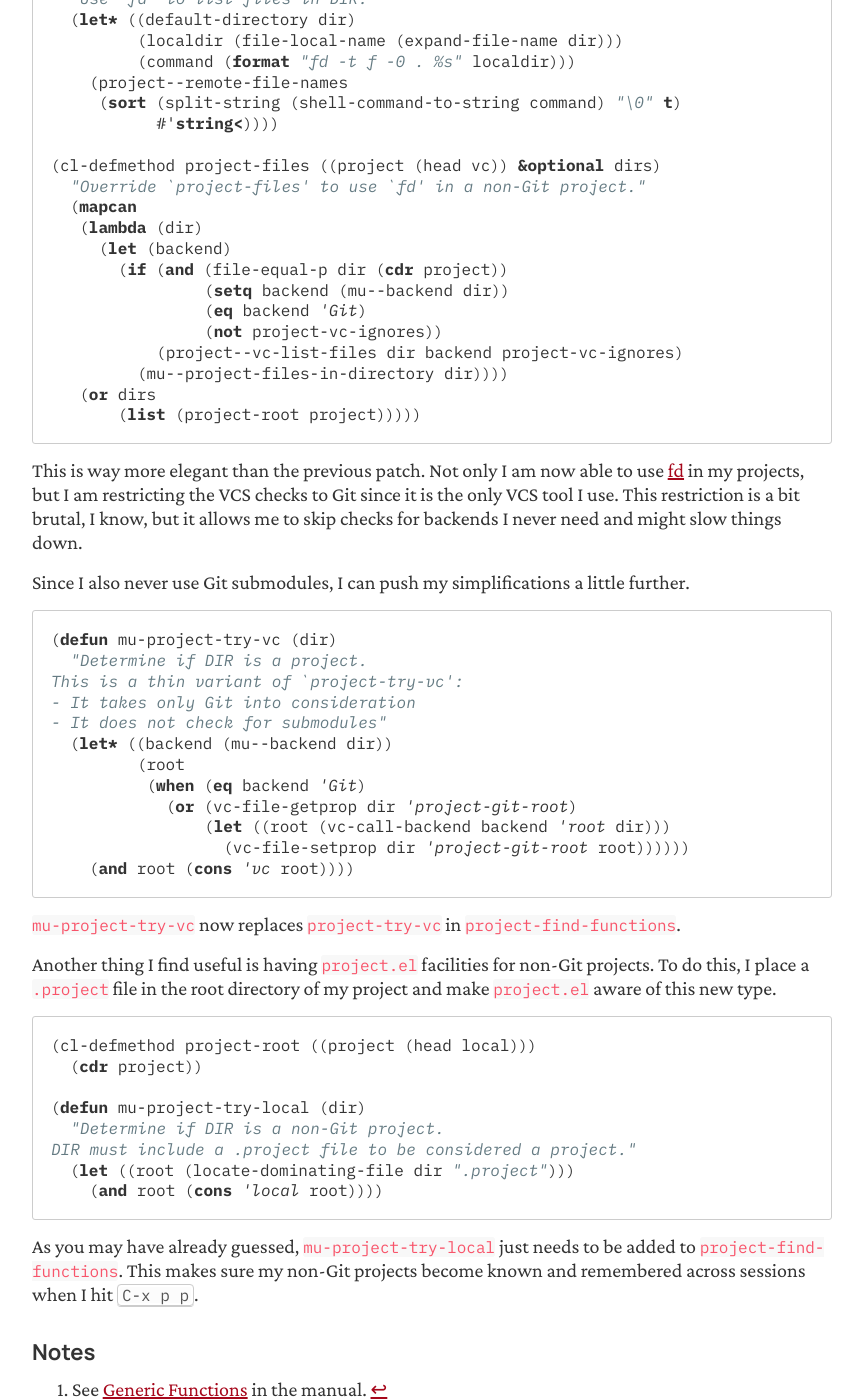
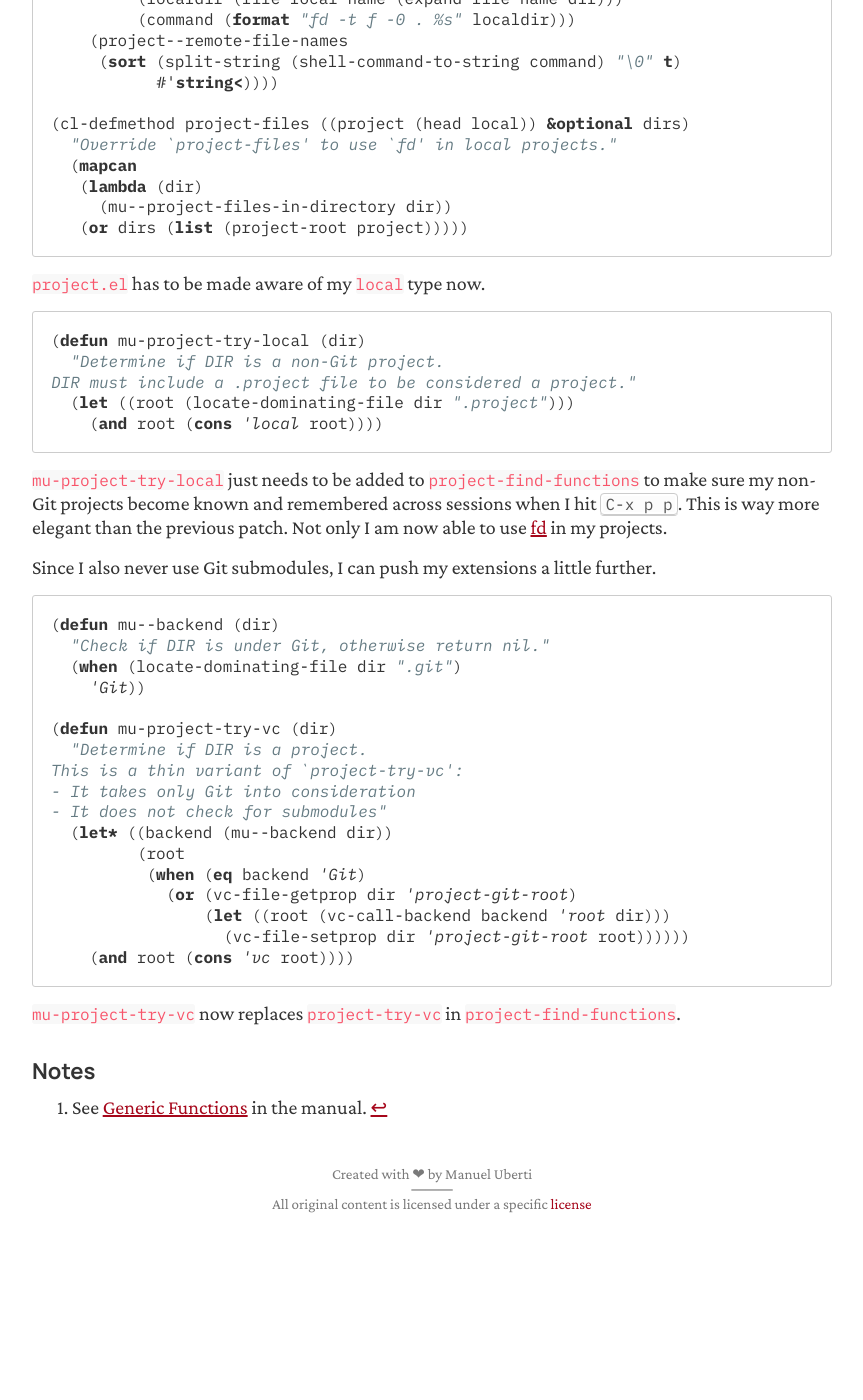
Before and after one commit to manuel-uberti/manuel-uberti.github.io, a Jekyll site: the page built from _posts/2020-11-14-extending-project.md, in a window 1280 px wide and 1400 px high, scrolled down 552 px. Shown: the whole window, without its empty margins (208-1071 px from the left). Built offline with Jekyll 4.4.1, drawn with Linux system fonts in a browser that asks for light colours; after the commit the page ends 1780 px from its top, so only the background shows below that; some of the changed text lies outside the part shown.

Commit message:
Update with correct local project extension

````diff
--- a/_posts/2020-11-14-extending-project.md
+++ b/_posts/2020-11-14-extending-project.md
@@ -17,10 +17,8 @@ operation with the actual implementation provided by methods[^1]. This simply me
 that I can devise my own implementation of `project-files`.
 
 ``` emacs-lisp
-(defun mu--backend (dir)
-  "Check if DIR is under Git, otherwise return nil."
-  (when (locate-dominating-file dir ".git")
-    'Git))
+(cl-defmethod project-root ((project (head local)))
+  (cdr project))
 
 (defun mu--project-files-in-directory (dir)
   "Use `fd' to list files in DIR."
@@ -31,30 +29,37 @@ that I can devise my own implementation of `project-files`.
      (sort (split-string (shell-command-to-string command) "\0" t)
            #'string<))))
 
-(cl-defmethod project-files ((project (head vc)) &optional dirs)
-  "Override `project-files' to use `fd' in a non-Git project."
+(cl-defmethod project-files ((project (head local)) &optional dirs)
+  "Override `project-files' to use `fd' in local projects."
   (mapcan
    (lambda (dir)
-     (let (backend)
-       (if (and (file-equal-p dir (cdr project))
-                (setq backend (mu--backend dir))
-                (eq backend 'Git)
-                (not project-vc-ignores))
-           (project--vc-list-files dir backend project-vc-ignores)
-         (mu--project-files-in-directory dir))))
-   (or dirs
-       (list (project-root project)))))
+     (mu--project-files-in-directory dir))
+   (or dirs (list (project-root project)))))
 ```
 
-This is way more elegant than the previous patch. Not only I am now able to use
-[fd](https://github.com/sharkdp/fd) in my projects, but I am restricting the VCS checks to Git since it is the
-only VCS tool I use. This restriction is a bit brutal, I know, but it allows me
-to skip checks for backends I never need and might slow things down.
-
-Since I also never use Git submodules, I can push my simplifications a little
-further.
+`project.el` has to be made aware of my `local` type now.
 
 ``` emacs-lisp
+(defun mu-project-try-local (dir)
+  "Determine if DIR is a non-Git project.
+DIR must include a .project file to be considered a project."
+  (let ((root (locate-dominating-file dir ".project")))
+    (and root (cons 'local root))))
+```
+
+`mu-project-try-local` just needs to be added to `project-find-functions` to
+make sure my non-Git projects become known and remembered across sessions when
+I hit <kbd>C-x p p</kbd>. This is way more elegant than the previous patch. Not
+only I am now able to use [fd](https://github.com/sharkdp/fd) in my projects.
+
+Since I also never use Git submodules, I can push my extensions a little further.
+
+``` emacs-lisp
+(defun mu--backend (dir)
+  "Check if DIR is under Git, otherwise return nil."
+  (when (locate-dominating-file dir ".git")
+    'Git))
+
 (defun mu-project-try-vc (dir)
   "Determine if DIR is a project.
 This is a thin variant of `project-try-vc':
@@ -71,25 +76,6 @@ This is a thin variant of `project-try-vc':
 
 `mu-project-try-vc` now replaces `project-try-vc` in `project-find-functions`.
 
-Another thing I find useful is having `project.el` facilities for non-Git
-projects. To do this, I place a `.project` file in the root directory of my
-project and make `project.el` aware of this new type.
-
-``` emacs-lisp
-(cl-defmethod project-root ((project (head local)))
-  (cdr project))
-
-(defun mu-project-try-local (dir)
-  "Determine if DIR is a non-Git project.
-DIR must include a .project file to be considered a project."
-  (let ((root (locate-dominating-file dir ".project")))
-    (and root (cons 'local root))))
-```
-
-As you may have already guessed, `mu-project-try-local` just needs to be added to
-`project-find-functions`. This makes sure my non-Git projects become known and
-remembered across sessions when I hit <kbd>C-x p p</kbd>.
-
 ## Notes
 
 [^1]: See [Generic Functions](https://www.gnu.org/software/emacs/manual/html_node/elisp/Generic-Functions.html) in the manual.
````
